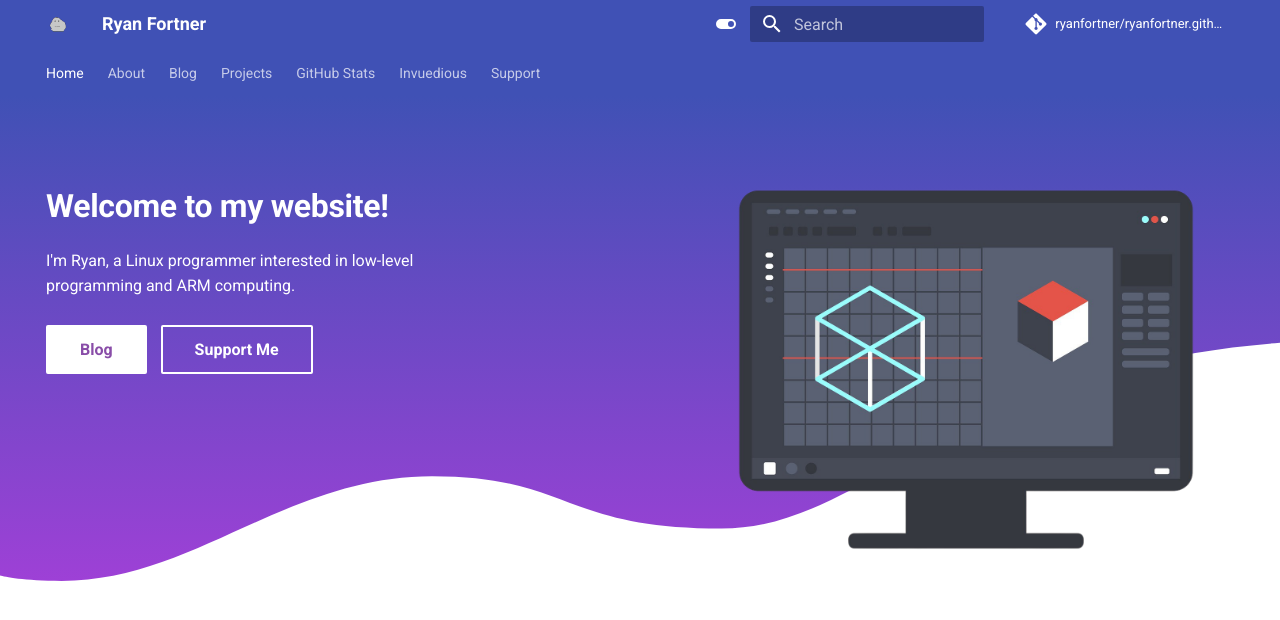
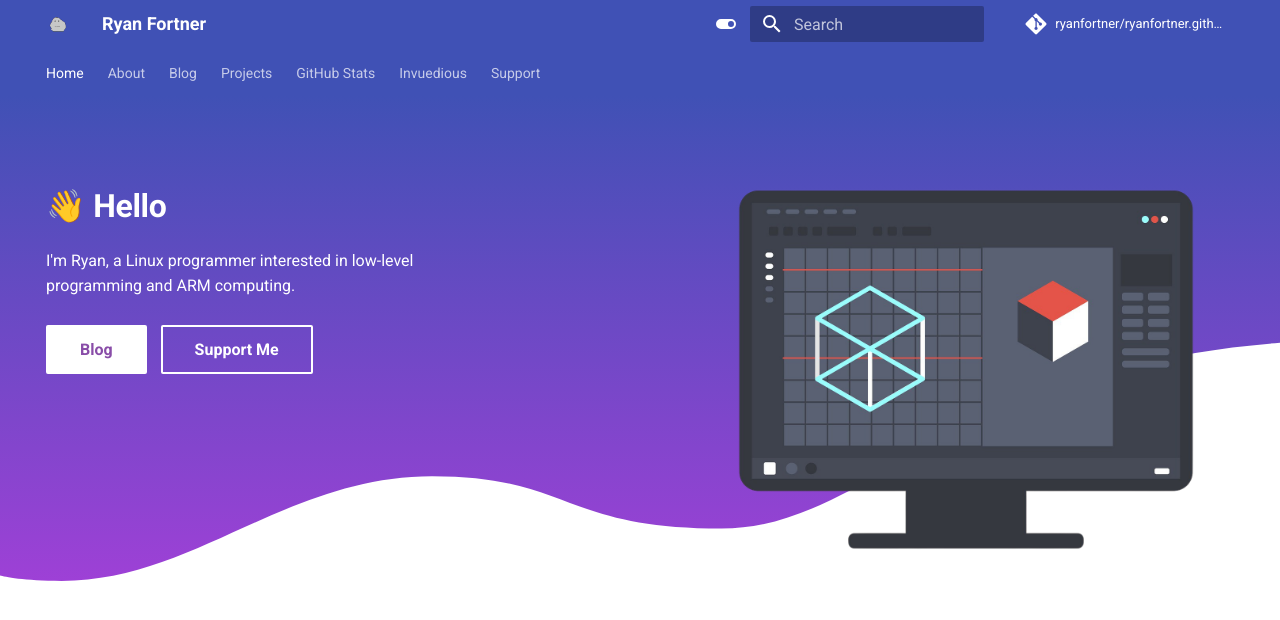
Before and after one commit to ryanfortner/ryanfortner.github.io, an MkDocs documentation site: the page built from docs/index.md, in a window 1280 px wide. Shown: the top 620 px of the page. Built offline with MkDocs 1.6.1 and Material for MkDocs 9.7.7, drawn with Linux system fonts in a browser that asks for light colours; comment, search, counter and statistics services are not loaded.

Commit message:
update homepage

```diff
--- a/custom/overrides/home.html
+++ b/custom/overrides/home.html
@@ -12,7 +12,7 @@
           <img src="assets/images/illustration-3.png" alt="" width="1559" height="1100" draggable="false">
         </div>
         <div class="mdx-hero__content">
-          <h1>Welcome to my website!</h1>
+          <h1>👋 Hello</h1>
           <p>I'm Ryan, a Linux programmer interested in low-level programming and ARM computing.</p>
           <a href="{{ 'blog/' | url }}" title="projects" class="md-button md-button--primary">
             Blog
```
